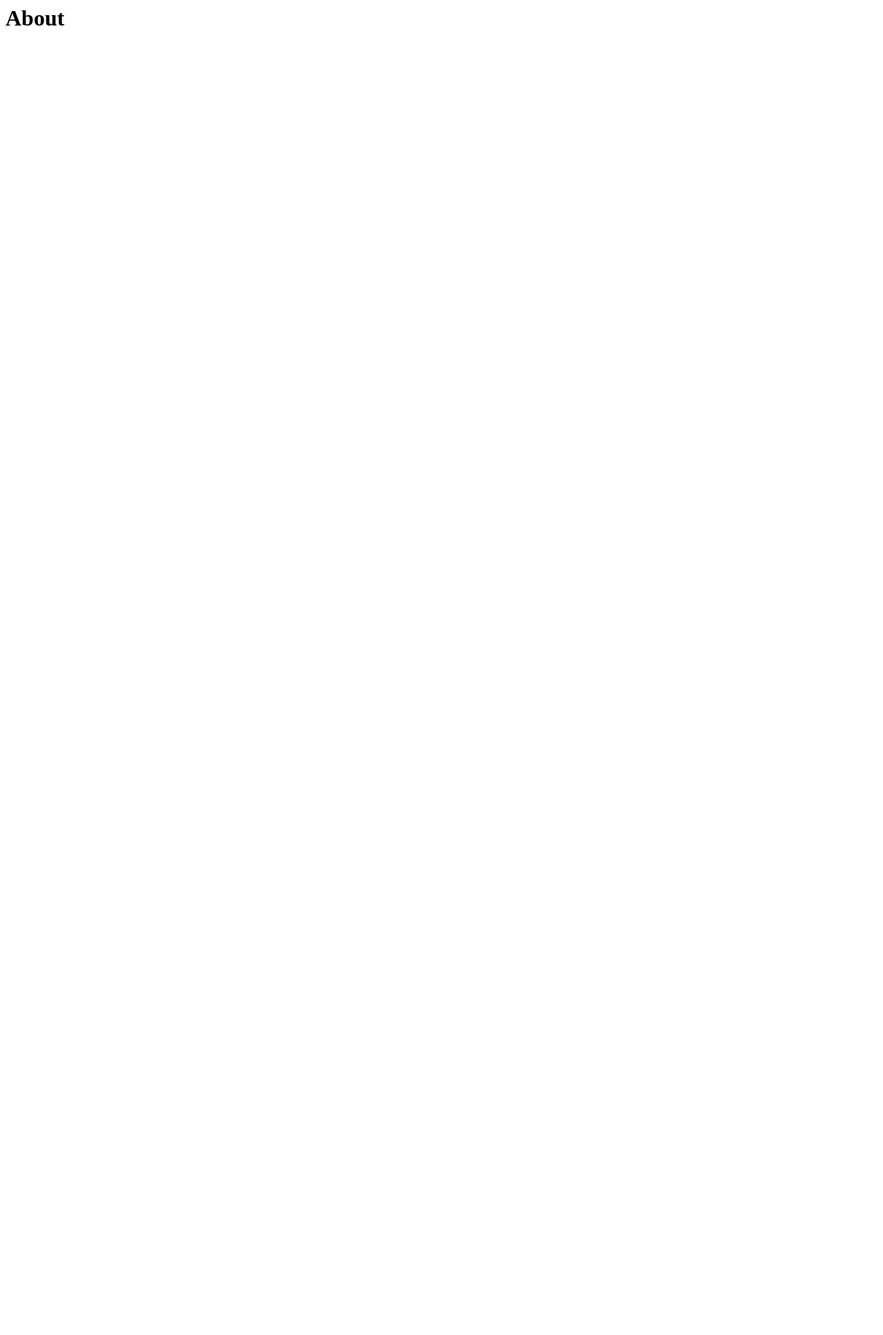
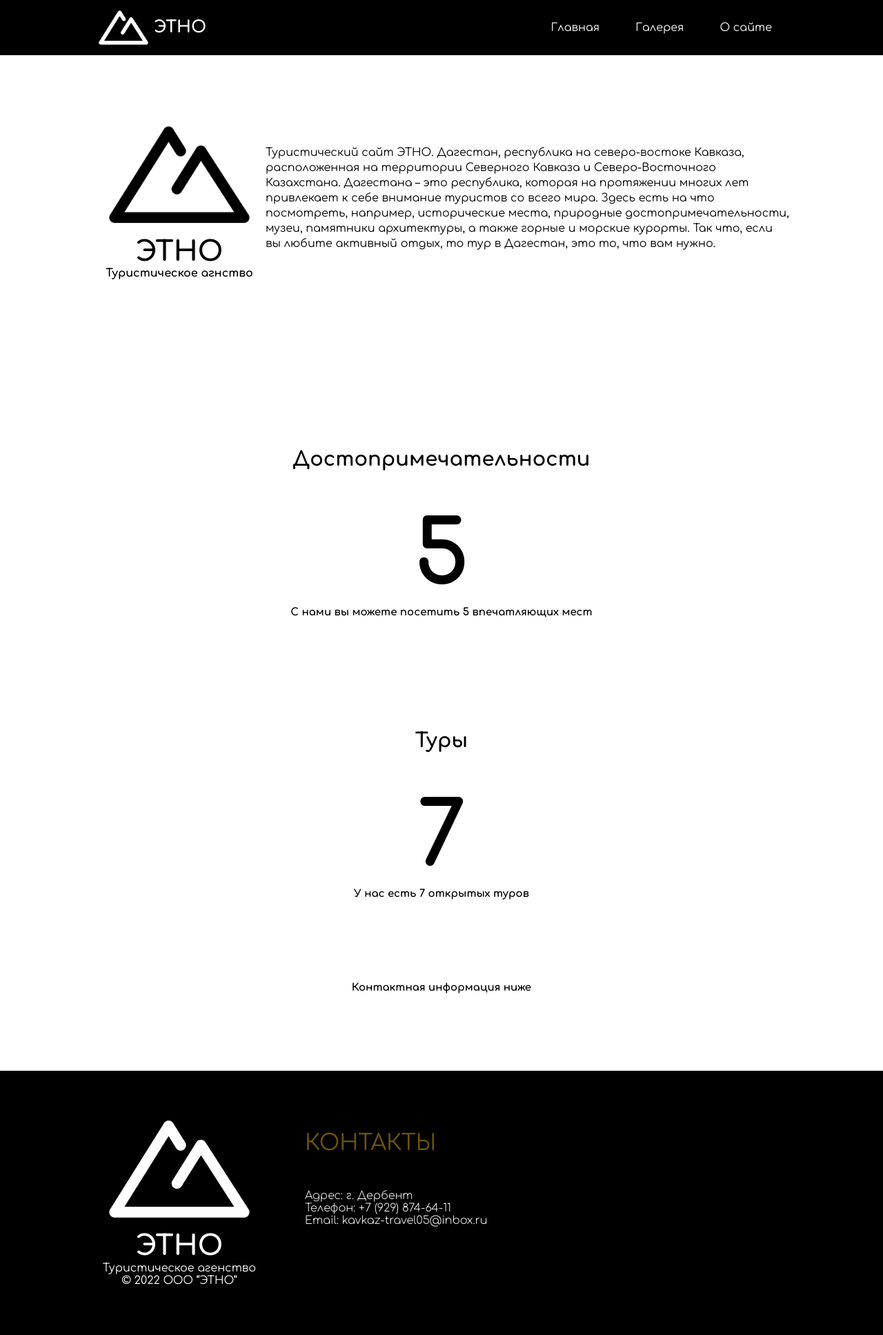
Before and after one commit to nariman079/Travel-agency-ETNO-, a Django app: page /about/ in a window 1280 px wide. Before the commit the page is almost empty. Shown: the whole page at 69% size. Before the commit the page ends 37 px from the top, so only its background shows below. Run offline with Django 4.2, Linux system fonts and the light colour scheme; data comes from the database, SQL or seed files in the repository.

Commit message:
create about page

```diff
--- a/Etno/ture/static/css/style.css
+++ b/Etno/ture/static/css/style.css
@@ -4,7 +4,7 @@
 
     text-decoration: none;
     padding: 0;
-    transition: all 0.2s ease 0s;
+    transition: all 0.5s ease 0s;
 }
 img{
     width: 100px;
--- a/Etno/ture/templates/ture/about.html
+++ b/Etno/ture/templates/ture/about.html
@@ -0,0 +1,36 @@
+{% extends 'ture/base.html' %}
+{% load static %}
+{% block title %}
+О нас
+{% endblock %}
+{% block content %}
+<div class="header" style="background: none;">
+    <div class="header-background" style="background: none;">
+        <br>
+        <div class="header-content">
+
+            <div class="header-logo">
+                <img class="header-logo-img" src="{% static '/img/about-logo.png' %}" alt="">
+                <p class="header-logo-title" style="color: black;">ЭТНО</p>
+                <p class="header-logo-info" style="color: black;">Туристическое агнство</p>
+            </div>
+            <div class="header-text" style="color: black;">
+                {{ about_info }}
+            </div>
+        </div>
+    </div>
+
+</div>
+<p class="theme-title">Достопримечательности</p>
+<br>
+<p class="theme-title" style="font-size: 128px; display: block; margin-top: 40px;">{{ attractions }}</p>
+<p class="theme-title" style="font-size: 15px;">С нами вы можете посетить {{ attractions }} впечатляющих мест </p>
+<br><br><br>
+<p class="theme-title">Туры</p>
+<br>
+<p class="theme-title" style="font-size: 128px; display: block; margin-top: 40px;">{{ tours }}</p>
+<p class="theme-title" style="font-size: 15px; margin:0;" >У нас есть {{ tours }} открытых туров </p>
+<br><br><br>
+<p class="theme-title" style="font-size: 15px;">Контактная информация ниже</p>
+<br><br><br>
+{% endblock %}
--- a/Etno/ture/templates/ture/base.html
+++ b/Etno/ture/templates/ture/base.html
@@ -24,13 +24,13 @@
             <div class="nav-urls">
                 <a href="{% url 'main-page' %}">Главная</a>
                 <a href="{% url 'gallery' %}">Галерея</a>
-                <a href=".">О сайте</a>
+                <a href="{% url 'about' %}">О сайте</a>
             </div>
             <div class="menu-img">
                 <div class="nav-menu"><div class="nav-urls-active">
                     <a href="{% url 'main-page' %}">Главная</a>
                     <a href="{% url 'gallery' %}">Галерея</a>
-                    <a href="">О сайте</a>
+                    <a href="{% url 'about' %}">О сайте</a>
                 </div></div>
             </div>
         </div>
--- a/Etno/ture/templates/ture/index.html
+++ b/Etno/ture/templates/ture/index.html
@@ -19,11 +19,7 @@
                     <p class="header-logo-info">Туристическое агнство</p>
                 </div>
                 <div class="header-text">
-                    Этно графический музей под открытым небом в городе Пльзень в
-                    Чехии – это целый комплекс, который представляет собой более чем 300-летнюю историю города,
-                    его культуру и быт. Здесь можно увидеть не только предметы быта, но и памятники истории, культуры и архитектуры.
-                    В музее под открытым небом можно найти все: от предметов быта до памятников архитектуры,
-                    от археологических находок до подлинных исторических документов. История возникновения музея под открытым небом
+                    {{ about_info }}
                 </div>
             </div>
         </div>
--- a/Etno/ture/urls.py
+++ b/Etno/ture/urls.py
@@ -6,5 +6,5 @@ urlpatterns = [
     path('', main_page , name="main-page"),
     path('tour/<int:id>/',tour , name="tour" ),
     path('gallery/', gallery, name="gallery"),
-    path('about/', about)
+    path('about/', about, name="about")
 ]
--- a/Etno/ture/views.py
+++ b/Etno/ture/views.py
@@ -10,6 +10,10 @@ def gallery(request):
 
 def main_page(request):
     context = dict()
+    context['about_info'] = """Туристический сайт ЭТНО. Дагестан, республика на северо-востоке Кавказа, расположенная на территории Северного Кавказа и Северо-Восточного Казахстана.
+Дагестана – это республика, которая на протяжении многих лет привлекает к себе внимание туристов со всего мира.
+Здесь есть на что посмотреть, например, исторические места, природные достопримечательности, музеи, памятники архитектуры, а также горные и морские курорты.
+Так что, если вы любите активный отдых, то тур в Дагестан, это то, что вам нужно."""
     context['tours'] = Tour.objects.all()
     context['attractions'] = Attraction.objects.all()
     return render(request, 'ture/index.html' , context=context)
@@ -24,4 +28,11 @@ def tour(request,id):
     return render(request , 'ture/ture.html' , context=context)
 
 def about(request):
-    return HttpResponse(f"<h1>About</h1>" )
+    context = dict()
+    context['about_info'] = """Туристический сайт ЭТНО. Дагестан, республика на северо-востоке Кавказа, расположенная на территории Северного Кавказа и Северо-Восточного Казахстана.
+Дагестана – это республика, которая на протяжении многих лет привлекает к себе внимание туристов со всего мира.
+Здесь есть на что посмотреть, например, исторические места, природные достопримечательности, музеи, памятники архитектуры, а также горные и морские курорты.
+Так что, если вы любите активный отдых, то тур в Дагестан, это то, что вам нужно."""
+    context['tours'] = Tour.objects.all().count()
+    context['attractions'] = Attraction.objects.all().count()
+    return render(request, 'ture/about.html', context=context)
```
Also changed, not shown: Etno/ture/static/img/about-logo.png (added), Etno/ture/static/img/main-gallery-6.jpg (renamed from Etno/ture/static/img/nlrgh4lv8g4-1536x1024.jpg).
